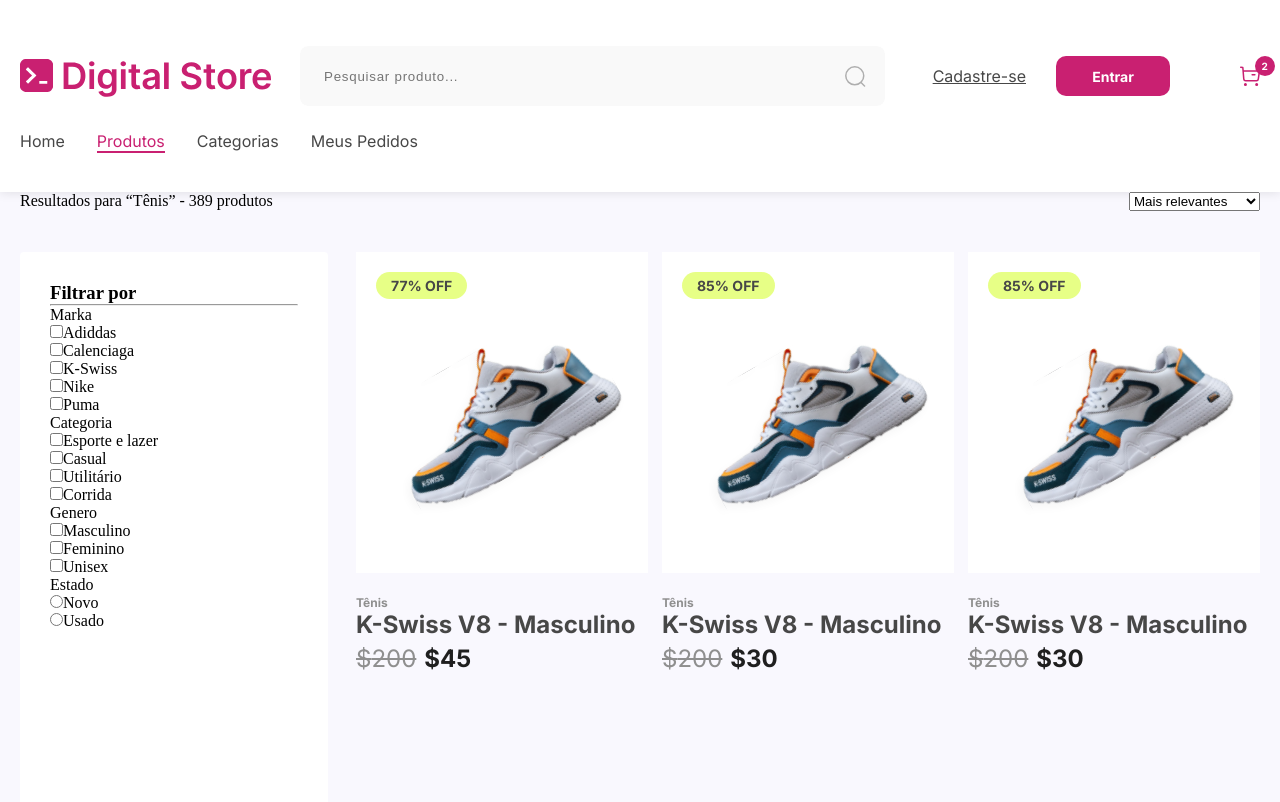
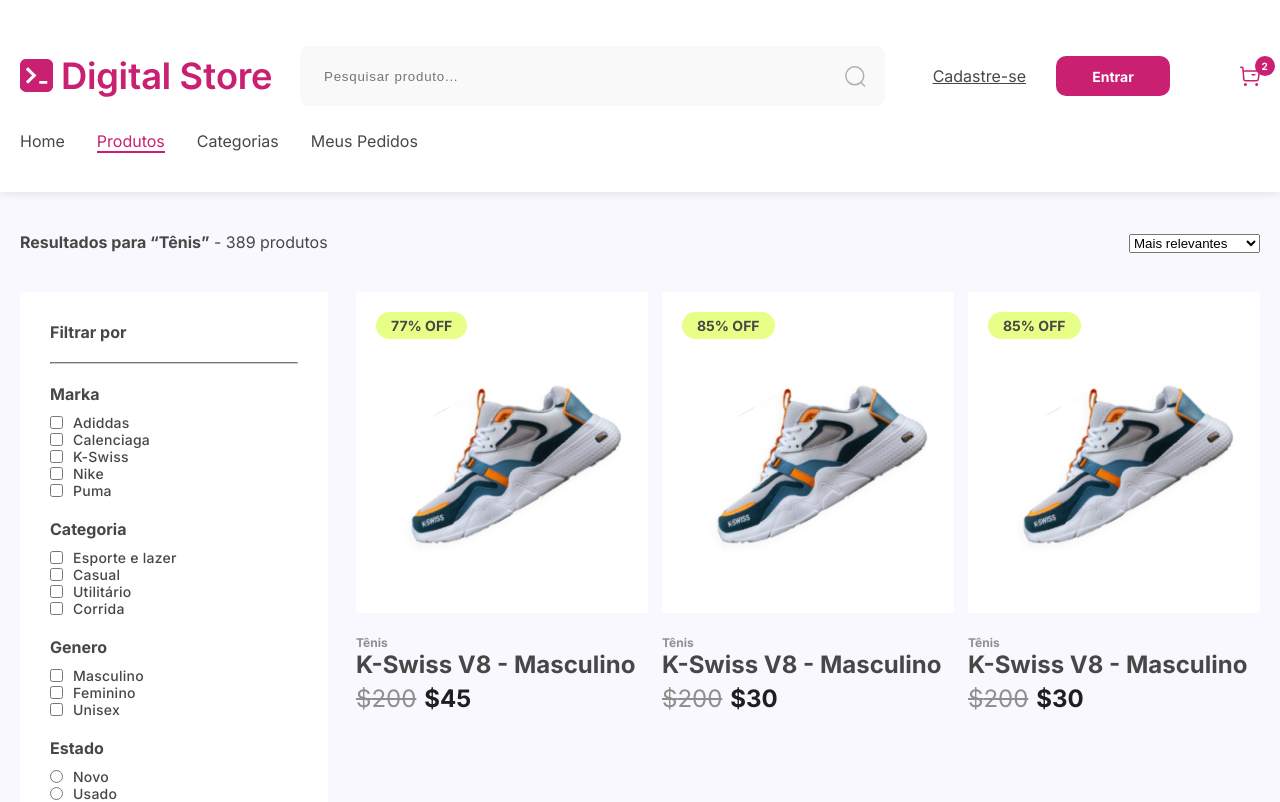
Before and after one commit to FaithfulBreeze/geracao-tech-ecommerce, a React (Vite) app: page /products in a window 1280 px wide. Shown: the top 802 px of the page. Built offline with nearby package versions, Linux system fonts and the light colour scheme.

Commit message:
Update ProductListiningPage style

```diff
--- a/src/components/FilterGroup/styles/index.js
+++ b/src/components/FilterGroup/styles/index.js
@@ -1,5 +1,28 @@
 import styled from "styled-components";
 
 export const StyledFilterGroup = styled.div`
+    font-family: "Inter", sans-serif;
+    & label {
+        margin-left: 10px;
+        font-size: 14px;
+        font-weight: 500;
+        letter-spacing: 0.25px;
+        color: #474747;
+
+    }
+    & div{
+        display: flex;
+        align-items: center;
+
+    }
+    & input {
+        accent-color: #C92071;
+    }
+    & p{
+        margin-top: 20px;
+        margin-bottom: 10px;
+        font-weight: 700;
+        color: #474747;
+    }
 
 `
--- a/src/pages/ProductListingPage.jsx
+++ b/src/pages/ProductListingPage.jsx
@@ -197,6 +197,12 @@
 }
 
 const StyledMainContent = styled.main`
+    padding-top: 40px;
+    color: #474747;
+    font-family: "Inter", sans-serif;
+    & span.bold{
+        font-weight: 700;
+    }
     & #info-container{
         width: 1240px;
         height: 60px;
@@ -204,6 +210,7 @@
         display: flex;
         justify-content: space-between;
         align-items: baseline;
+
     }
     &   div#parent-container div#filter-by{
         width: 308px;
@@ -211,6 +218,17 @@
         border-radius: 4px;
         background-color: white;
         padding: 30px;
+        & hr{
+            border-color: #CCCCCC;
+            margin-top: 20px;
+            border-width: 0.5px;
+        }
+        & h3{
+            font-family: "Inter", sans-serif;
+            font-weight: 700;
+            font-size: 16px;
+            color: #474747;
+        }
     }
     & div#parent-container{
         display: flex;
@@ -220,5 +238,6 @@
         & section{
             width: 904px;
         }
+
     }
 `
```
